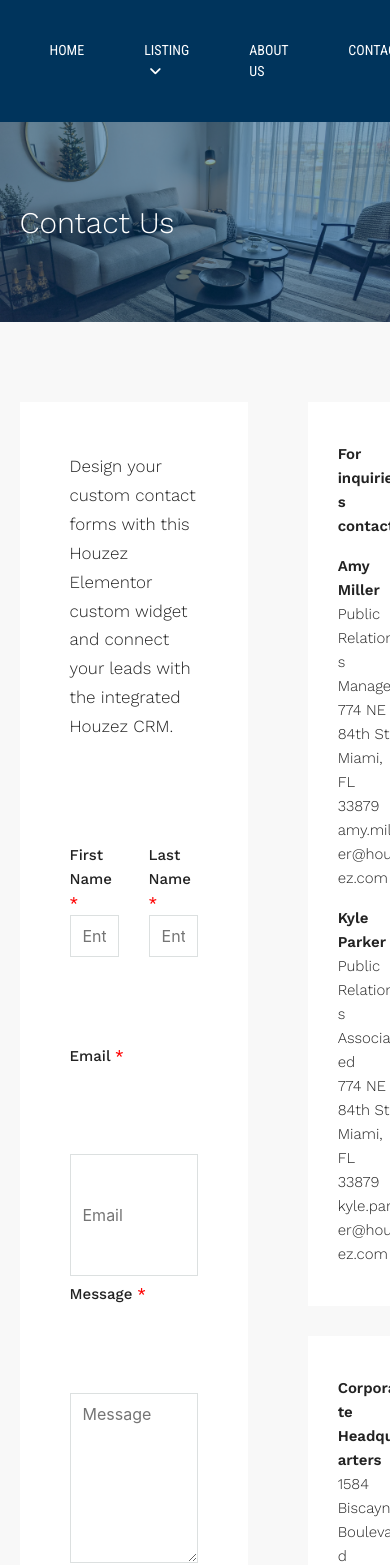
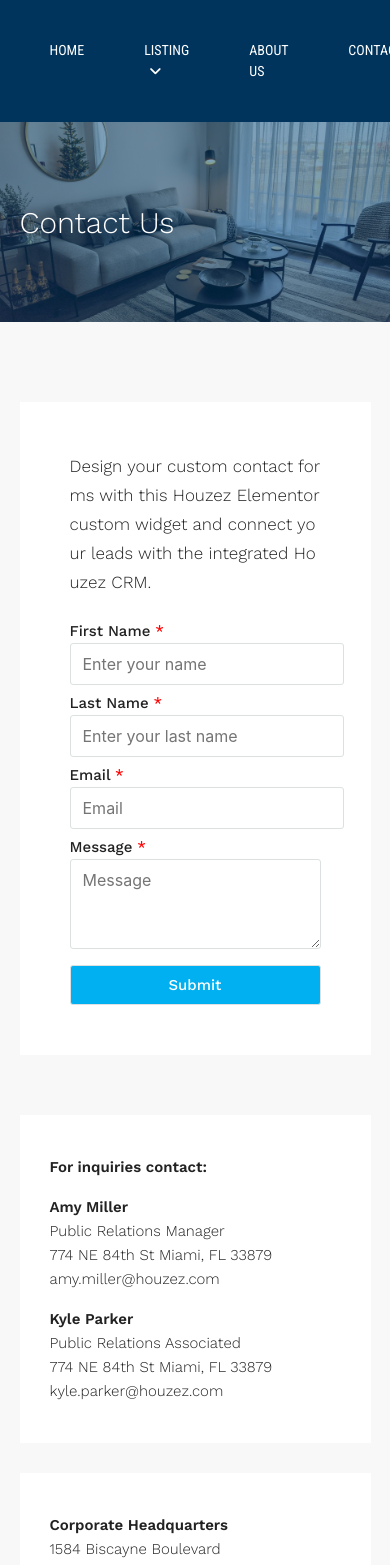
Before and after one commit to Stefan0305/houzez-app, a React (Create React App) app: page /contact in a window 390 px wide. Shown: the top 1565 px of the page. Built offline with nearby package versions, Linux system fonts and the light colour scheme.

Commit message:
added responsive design on contact page

```diff
--- a/src/pages/Contact/Contact.js
+++ b/src/pages/Contact/Contact.js
@@ -1,38 +1,84 @@
 import React from "react";
-import './Contact.scss';
+import "./Contact.scss";
 function Contact() {
   return (
     <main>
       <section className="header contactHeader">
-        <img src="/images/apartment-1.jpg"/>
-        <div className="container">Contact Us</div>
+        <img src="/images/apartment-1.jpg" />
+        <div className="container">
+          <h2>Contact Us</h2>
+        </div>
       </section>
       <section className="inputDetails">
         <div className="container sectionFlex">
           <form method="POST">
-            <p>Design your custom contact forms with this Houzez Elementor custom widget and connect your leads with the integrated Houzez CRM.</p>
-            <div className="nameDetails">
-              <label for="name">First Name <span className="requiredStar">*</span></label>
-              <input type="text" placeholder="Enter your name" name="name" id="name" required/>
+            <div>
+              <p>
+                Design your custom contact forms with this Houzez Elementor
+                custom widget and connect your leads with the integrated Houzez
+                CRM.
+              </p>
             </div>
             <div className="nameDetails">
-              <label for="lastname">Last Name <span className="requiredStar">*</span></label>
-              <input type="text" placeholder="Enter your last name" name="lastname" id="lastname" required/>
+              <label for="name">
+                First Name <span className="requiredStar">*</span>
+              </label>
+              <input
+                type="text"
+                placeholder="Enter your name"
+                name="name"
+                id="name"
+                required
+              />
             </div>
-            <label for="email">Email <span className="requiredStar">*</span></label>
-            <input type="email" placeholder="Email" name="email" id="email" required/>
-            <label for="message">Message <span className="requiredStar">*</span></label>
-            <textarea id="message" name="message" rows="3" placeholder="Message" required/>
-            <input type="submit" className="btn"/>
+            <div className="nameDetails">
+              <label for="lastname">
+                Last Name <span className="requiredStar">*</span>
+              </label>
+              <input
+                type="text"
+                placeholder="Enter your last name"
+                name="lastname"
+                id="lastname"
+                required
+              />
+            </div>
+            <div>
+              <label for="email">
+                Email <span className="requiredStar">*</span>
+              </label>
+              <input
+                type="email"
+                placeholder="Email"
+                name="email"
+                id="email"
+                required
+              />
+            </div>
+            <div>
+              <label for="message">
+                Message <span className="requiredStar">*</span>
+              </label>
+              <textarea
+                id="message"
+                name="message"
+                rows="3"
+                placeholder="Message"
+                required
+              />
+            </div>
+            <div>
+              <input type="submit" className="btn" />
+            </div>
           </form>
 
           <aside className="contactDetails">
             <div className="cardDetails">
-              <h3 style={{marginBottom:"1rem"}}>For inquiries contact: </h3>
+              <h3 style={{ marginBottom: "1rem" }}>For inquiries contact: </h3>
               <h3>Amy Miller</h3>
               <p>Public Relations Manager</p>
               <p>774 NE 84th St Miami, FL 33879</p>
-              <p style={{marginBottom:"1rem"}}>amy.miller@houzez.com</p>
+              <p style={{ marginBottom: "1rem" }}>amy.miller@houzez.com</p>
               <h3>Kyle Parker</h3>
               <p>Public Relations Associated</p>
               <p>774 NE 84th St Miami, FL 33879</p>
@@ -45,39 +91,41 @@ function Contact() {
             </div>
             <div className="socialMedia">
               <div className="socialBox facebookBox">
-                <i className="fa-brands fa-facebook-f"/>
+                <i className="fa-brands fa-facebook-f" />
               </div>
               <div className="socialBox twitterBox">
-                <i className="fa-brands fa-twitter"/>
+                <i className="fa-brands fa-twitter" />
               </div>
               <div className="socialBox youtubeBox">
-                <i className="fa-brands fa-youtube"/>
+                <i className="fa-brands fa-youtube" />
               </div>
               <div className="socialBox linkedinBox">
-                <i className="fa-brands fa-linkedin"/>
+                <i className="fa-brands fa-linkedin" />
               </div>
               <div className="socialBox instagramBox">
-                <i className="fa-brands fa-instagram"/>
+                <i className="fa-brands fa-instagram" />
               </div>
               <div className="socialBox skypeBox">
-                <i className="fa-brands fa-skype"/>
+                <i className="fa-brands fa-skype" />
               </div>
             </div>
           </aside>
-          </div>
-          <div className="container">
+
           <section className="map">
             <iframe
               width="100%"
               height="300"
-              style={{border:"0", marginTop: "1em"}}
+              style={{ border: "0", marginTop: "1em" }}
               loading="lazy"
               allowfullscreen
               referrerpolicy="no-referrer-when-downgrade"
-              src="https://www.google.com/maps/embed/v1/place?key=AIzaSyAsLmoQBRtTu0b48QtV0-zuy33bsvVFB6c&q=Space+Needle,Seattle+WA">
-              </iframe>
+              src="https://www.google.com/maps/embed/v1/place?key=AIzaSyAsLmoQBRtTu0b48QtV0-zuy33bsvVFB6c&q=Space+Needle,Seattle+WA"
+            ></iframe>
             <div>
-                <p><span>Address</span>: 1584 Biscayne Blvd, Miami, FL 33132 – <a href="#">Get Directions</a></p>
+              <p>
+                <span>Address</span>: 1584 Biscayne Blvd, Miami, FL 33132 –{" "}
+                <a href="#">Get Directions</a>
+              </p>
             </div>
           </section>
         </div>
--- a/src/pages/Contact/Contact.scss
+++ b/src/pages/Contact/Contact.scss
@@ -1,7 +1,7 @@
-.contactHeader{
+.contactHeader {
   position: relative;
 
-    >img{
+  > img {
     position: absolute;
     top: 0;
     left: 0;
@@ -13,23 +13,49 @@
   }
 }
 
-.inputDetails{
+.inputDetails {
   background-color: #f8f8f8;
   padding: 80px 0px;
 
-    .sectionFlex{
+  .sectionFlex {
     display: flex;
+    flex-wrap: wrap;
     gap: 60px;
+
+    @media (max-width: 767px) {
+      flex-wrap: nowrap;
+      flex-direction: column;
+      form {
+        width: 100%;
+        .nameDetails {
+          flex-grow: 1;
+        }
+      }
+      .contactDetails {
+        width: 100%;
+      }
+      .map {
+        width: 100%;
+      }
+    }
   }
 
-    form{
+  form {
+    flex-basis: calc((100% - 60px) * 0.7);
     background-color: white;
     padding: 50px;
     display: flex;
     flex-wrap: wrap;
     row-gap: 6px;
-        width: 65%;
-        >p{
+    column-gap: 30px;
+    height: fit-content;
+    word-break: break-all;
+    overflow: hidden;
+    > div {
+      display: flex;
+      flex-direction: column;
+      flex-basis: 100%;
+      > p {
         margin-bottom: 1rem;
         font-size: 17px;
         line-height: 1.7em;
@@ -37,27 +63,7 @@
         font-weight: 300;
         font-family: var(--ff-body);
       }
-        .nameDetails{
-            display: flex;
-            flex-direction: column;
-            width: 50%;
-        }
-        .nameDetails:first-of-type{
-            padding-right: 15px;
-        }
-        .nameDetails:last-of-type{
-            padding-left: 15px;
-        }
-        >input{
-            width: 100%;
-        }
-        >label{
-            width: 100%;
-        }
-        >textarea{
-            width: 100%;
-        }
-        label{
+      label {
         color: #222222;
         font-weight: 500;
         cursor: pointer;
@@ -65,53 +71,73 @@
         font-size: 15px;
         line-height: 24px;
       }
-        input, textarea{
+      input,
+      textarea {
         outline: none;
         padding: 8px 12px;
         border: 1px solid #dce0e0;
+        border-radius: 3px;
         color: #373a3c;
-            &:focus{
+        &:focus {
           border: 2px solid #dce0e0;
         }
       }
-        input[type="submit"]{
+      input[type="submit"] {
         color: white !important;
         margin-top: 10px;
       }
-        .requiredStar{
+      .requiredStar {
         color: red;
       }
     }
 
-    .contactDetails{
+    .nameDetails {
+      flex-basis: calc((100% - 30px) / 2);
+    }
+    // .nameDetails:first-of-type {
+    //   padding-right: 15px;
+    // }
+    // .nameDetails:last-of-type {
+    //   padding-left: 15px;
+    // }
+    // > input {
+    //   width: 100%;
+    // }
+    // > label {
+    //   width: 100%;
+    // }
+    // > textarea {
+    //   width: 100%;
+    // }
+  }
+
+  .contactDetails {
+    flex-basis: calc((100% - 60px) * 0.3);
     display: flex;
     flex-direction: column;
     gap: 30px;
     width: 35%;
-        .cardDetails{
+    .cardDetails {
       background-color: white;
       padding: 40px 30px;
-            h3{
+      h3,
+      p {
         font-weight: 600;
-                overflow-wrap: break-word;
+        word-break: break-all;
         color: #222222;
         font-family: var(--ff-body);
         font-size: 15px;
         line-height: 24px;
       }
-            p{
+      p {
         font-weight: 300;
-                overflow-wrap: break-word;
-                color: #222222;
-                font-family: var(--ff-body);
-                font-size: 15px;
-                line-height: 24px;
       }
     }
-        .socialMedia{
+    .socialMedia {
       display: flex;
+      flex-wrap: wrap;
       gap: 4px;
-            .socialBox{
+      .socialBox {
         width: 40px;
         height: 40px;
         color: white;
@@ -122,44 +148,45 @@
         font-size: 20px;
         cursor: pointer;
         transition: all 0.3s;
-                &:hover{
+        &:hover {
           scale: 0.9;
           opacity: 0.9;
         }
       }
-            .facebookBox{
+      .facebookBox {
         background-color: #3b5998;
       }
-            .twitterBox{
+      .twitterBox {
         background-color: #1da1f2;
       }
-            .youtubeBox{
+      .youtubeBox {
         background-color: #cd201f;
       }
-            .linkedinBox{
+      .linkedinBox {
         background-color: #0077b5;
       }
-            .instagramBox{
+      .instagramBox {
         background-color: #262626;
       }
-            .skypeBox{
+      .skypeBox {
         background-color: #00aff0;
       }
     }
   }
-    .map{
 
-        >div{
+  .map {
+    flex-basis: 100%;
+    > div {
       padding: 30px;
       background-color: white;
-            >p{
+      > p {
         font-size: 15px;
         font-family: var(--ff-body);
         font-weight: 300;
-                >span{
+        > span {
           font-weight: 600;
         }
-                >a{
+        > a {
           text-decoration: none;
           color: #00aeef;
         }
```
Also changed, not shown: src/components/FeaturedCard/FeaturedCard.scss (+29 -27 lines), src/pages/Home/Home.js (+9 -9 lines), src/pages/Home/Home.scss (+42 -18 lines). Lines whose indentation alone changed are shown as unchanged.
